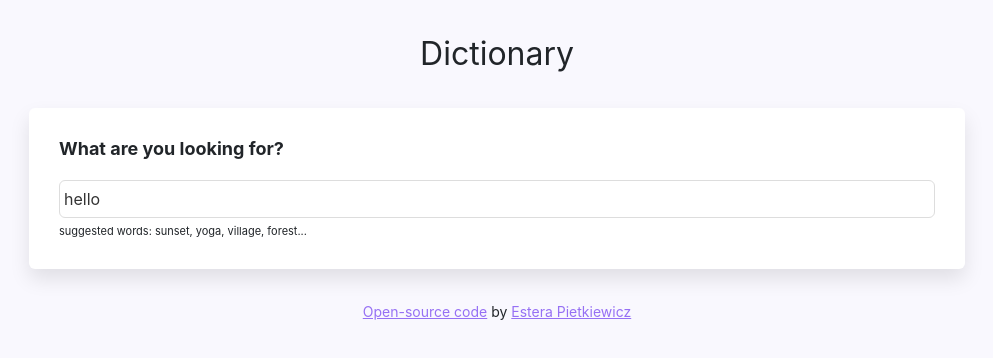
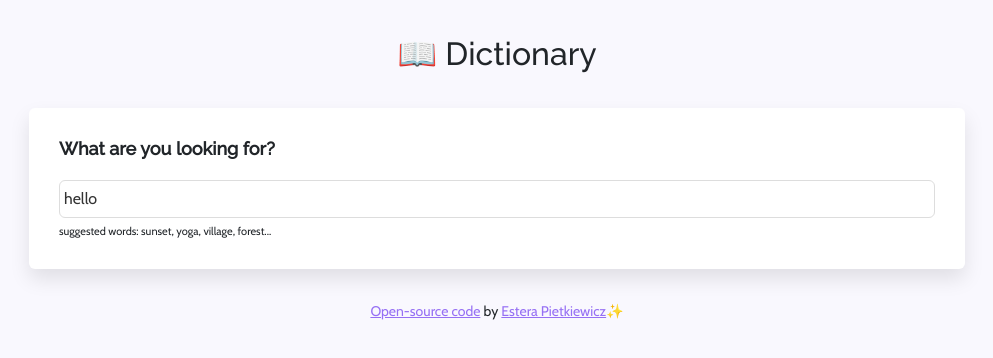
Before and after one commit to latin-bubel/dictionary-project, a React (Create React App) app: page / in a window 1280 px wide. Shown: the top 358 px of the page, without its empty margins (143-1136 px from the left). Built offline with nearby package versions, Linux system fonts and the light colour scheme; no server answers.

Commit message:
Font update

```diff
--- a/public/index.html
+++ b/public/index.html
@@ -9,6 +9,11 @@
   <meta name="description" content="Web site created using create-react-app" />
   <link href="https://cdn.jsdelivr.net/npm/bootstrap@5.3.0/dist/css/bootstrap.min.css" rel="stylesheet"
     integrity="sha384-9ndCyUaIbzAi2FUVXJi0CjmCapSmO7SnpJef0486qhLnuZ2cdeRhO02iuK6FUUVM" crossorigin="anonymous">
+  <link rel="preconnect" href="https://fonts.googleapis.com">
+  <link rel="preconnect" href="https://fonts.gstatic.com" crossorigin>
+  <link href="https://fonts.googleapis.com/css2?family=Cabin&display=swap" rel="stylesheet">
+
+  <link href="https://fonts.googleapis.com/css2?family=Raleway:wght@500&display=swap" rel="stylesheet">
 
   <!--
       manifest.json provides metadata used when your web app is installed on a
--- a/src/App.css
+++ b/src/App.css
@@ -1,5 +1,12 @@
+:root {
+  --heading-font-family: "Raleway", sans-serif;
+
+  --default-font-family: "Cabin", sans-serif;
+}
+
 body {
   background: #f9f8fe;
+  font-family: var(--default-font-family);
 }
 
 a {
@@ -14,6 +21,7 @@ a {
   margin: 30px 0;
   text-align: center;
   font-size: xx-large;
+  font-family: var(--heading-font-family);
 }
 
 .App-footer {
--- a/src/App.js
+++ b/src/App.js
@@ -5,7 +5,7 @@ function App() {
   return (
     <div className="App">
       <div className="container">
-        <header className="App-header">Dictionary</header>
+        <header className="App-header">📖 Dictionary</header>
         <main>
           <Dictionary defaultKeyword="hello" />
         </main>
@@ -29,6 +29,7 @@ function App() {
             >
               Estera Pietkiewicz
             </a>
+            ✨
           </small>
         </footer>
       </div>
--- a/src/Dictionary.css
+++ b/src/Dictionary.css
@@ -24,4 +24,5 @@
   font-size: 18px;
   font-weight: bold;
   margin-bottom: 20px;
+  font-family: var(--heading-font-family);
 }
```
